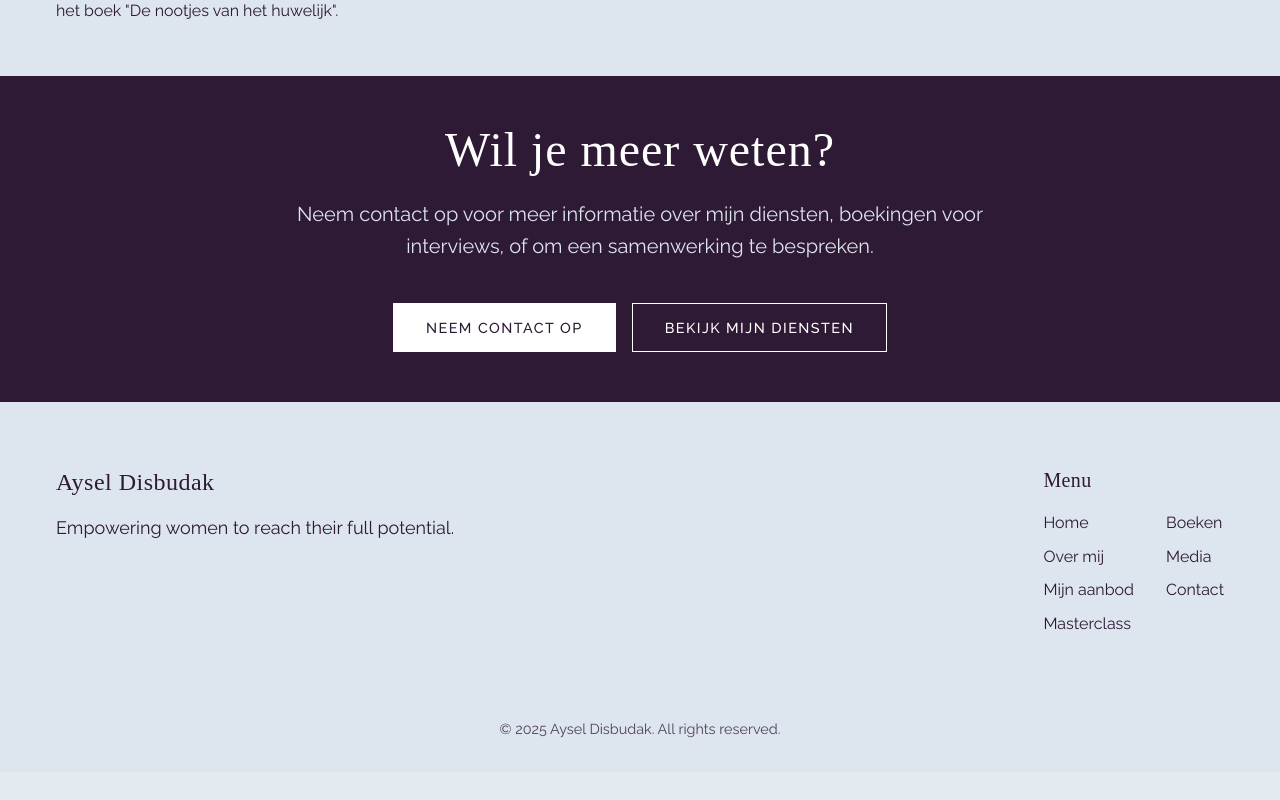
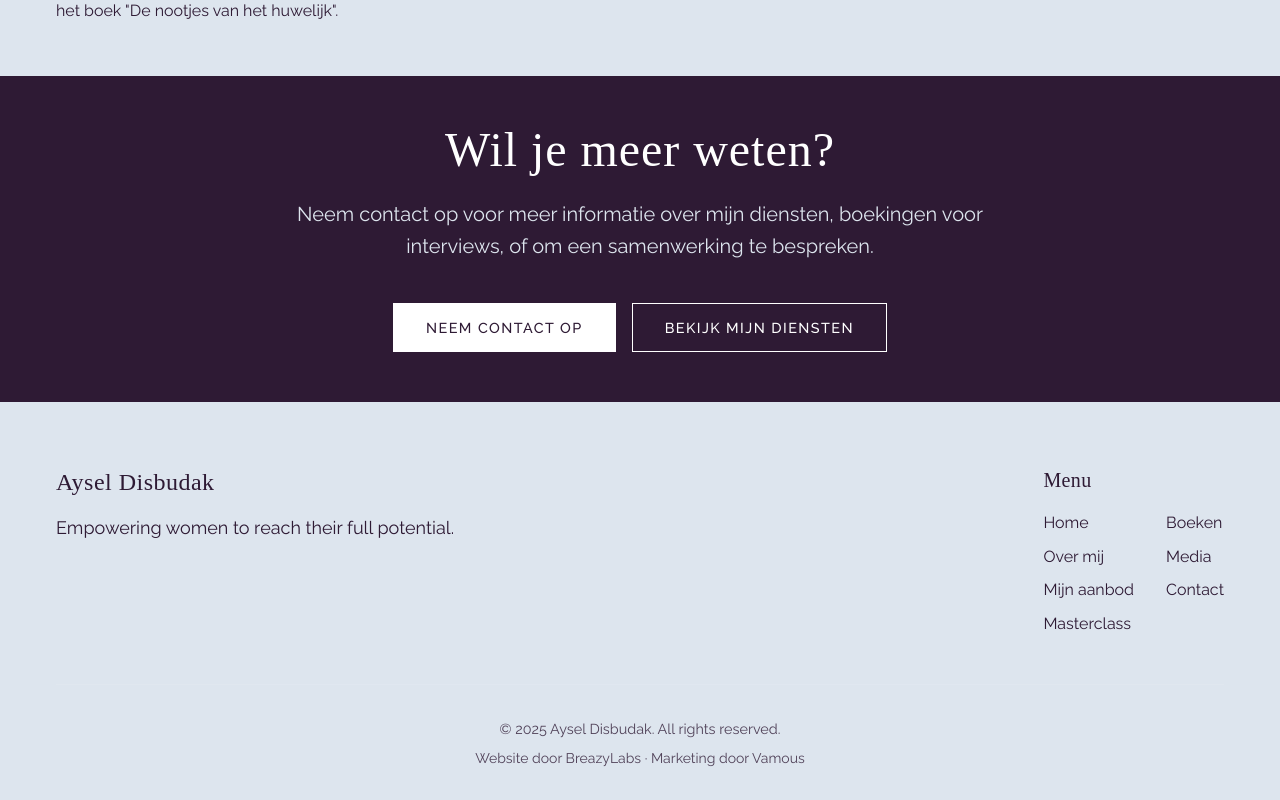
Before and after one commit to danieltabrizian/ayseldisbudak, a Next.js app: page /media in a window 1280 px wide. Shown: the part 5057-5857 px from the top of the page. Before the commit the page ends 5829 px from the top, so only its background shows below. Built offline with nearby package versions, Linux system fonts and the light colour scheme; a web font is replaced by a local one.

Commit message:
Changes for 10000th time

```diff
--- a/app/diensten/page.js
+++ b/app/diensten/page.js
@@ -204,8 +204,7 @@ export default function Diensten() {
             </h3>
             <p className="text-gray-700 mb-6 leading-relaxed">
               Laten we kennismaken! Bel of mail voor een{" "}
-              <em>vrijblijvend gesprek</em>
-              over hoe ik jou kan helpen.
+              <em>vrijblijvend gesprek</em> over hoe ik jou kan helpen.
             </p>
             <div className="flex flex-col sm:flex-row gap-4 justify-center items-center">
               <Button href="/contact" variant="primary">
--- a/app/page.js
+++ b/app/page.js
@@ -133,8 +133,8 @@ export default function Home() {
             <div className="hey-offerings">
               <p>
                 Op deze website vind je mijn boeken, masterclasses, mentoring,
-                podcast, YouTube en tools. Alles wat ik doe, is gebouwd op één
-                fundament:
+                podcast, YouTube en tools. Alles wat ik doe, is gebaseerd op één
+                van deze fundamenten:
               </p>
               <div className="hey-values">
                 <span>Empowerment</span>
--- a/components/Footer.js
+++ b/components/Footer.js
@@ -130,6 +130,26 @@ export default function Footer() {
             &copy; {new Date().getFullYear()} Aysel Disbudak. All rights
             reserved.
           </p>
+          <p className="mt-2 text-sm text-aysel-purple/60">
+            Website door{" "}
+            <a
+              href="https://breazylabs.com"
+              target="_blank"
+              rel="noopener noreferrer"
+              className="hover:text-[#C94D4D] transition-colors underline"
+            >
+              BreazyLabs
+            </a>{" "}
+            &middot; Marketing door{" "}
+            <a
+              href="https://vamous.nl"
+              target="_blank"
+              rel="noopener noreferrer"
+              className="hover:text-[#C94D4D] transition-colors underline"
+            >
+              Vamous
+            </a>
+          </p>
         </div>
       </div>
     </footer>
```
